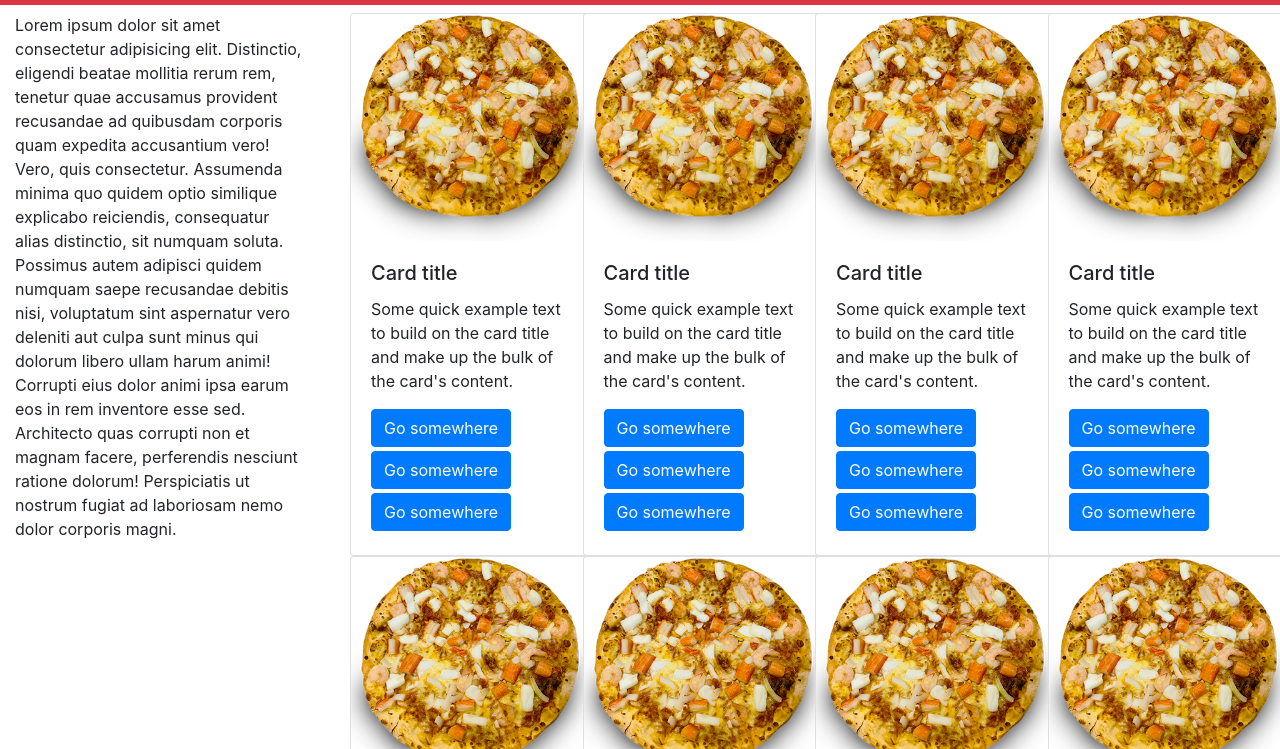
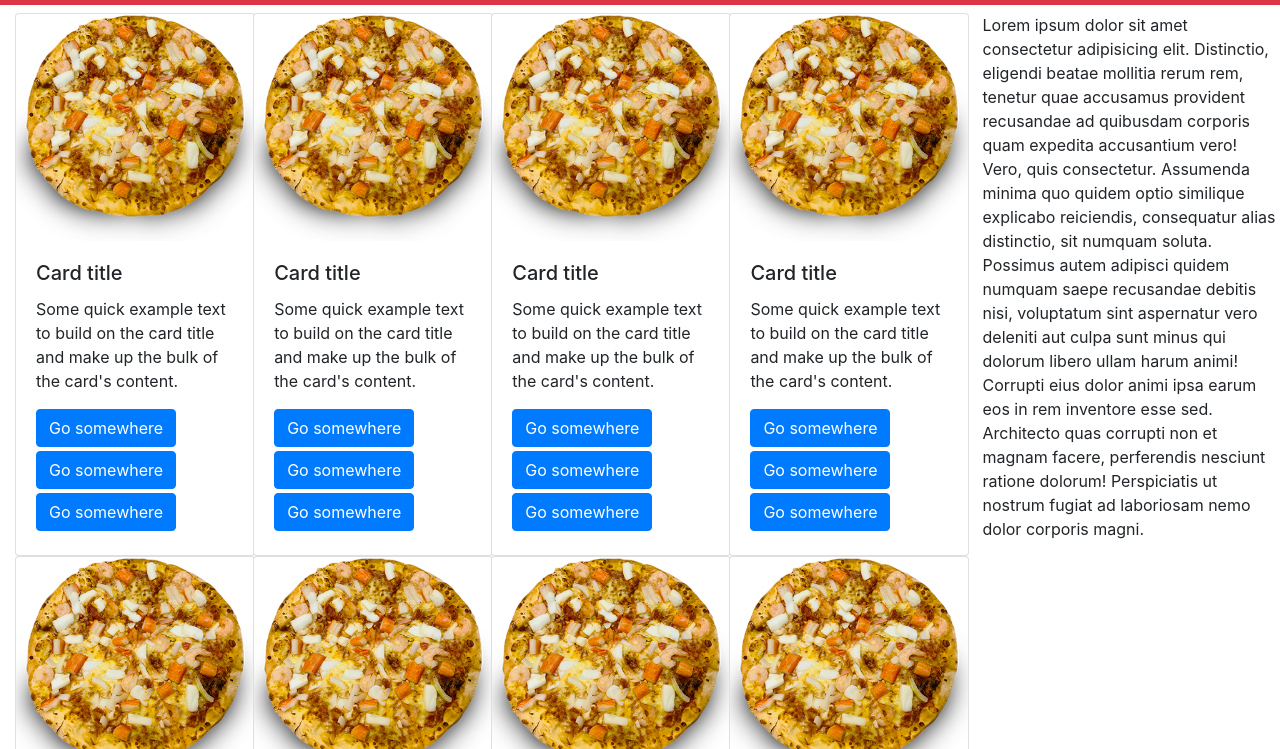
Before and after one commit to minuraDinupriya/mos-pos, a plain HTML site: page index.html in a window 1280 px wide. Shown: the part 51-800 px from the top of the page. Drawn offline with nearby package versions, Linux system fonts and the light colour scheme.

Commit message:
before12.14

```diff
--- a/css/style.css
+++ b/css/style.css
@@ -1,5 +1,5 @@
-.bo{
-    background-color: aqua;
-    height: 200px;
-    width: 50px;
+#bo{
+    position: sticky;
+    top: 0;
+    height: 400px;
 }
--- a/index.html
+++ b/index.html
@@ -4,6 +4,7 @@
     <!-- Required meta tags -->
     <meta charset="utf-8">
     <meta name="viewport" content="width=device-width, initial-scale=1, shrink-to-fit=no">
+    <link rel="stylesheet" href="/css/style.css">
 
     <!-- Bootstrap CSS -->
     <link rel="stylesheet" href="https://cdn.jsdelivr.net/npm/bootstrap@4.0.0/dist/css/bootstrap.min.css" integrity="sha384-Gn5384xqQ1aoWXA+058RXPxPg6fy4IWvTNh0E263XmFcJlSAwiGgFAW/dAiS6JXm" crossorigin="anonymous">
@@ -31,22 +32,14 @@
 
     </div>
 
-    <div>
 
-
-    </div>
 
     <p class="invisible">Lorem ipsum dolor sit amet consectetur adipisicing elit. Maiores, modi rerum soluta explicabo tenetur delectus ex quasi quisquam. Temporibus quam voluptatum soluta sed voluptates eos eius voluptate! Repellendus, voluptatibus amet?</p>
 
-    <div class="container-fluid">
 
-        <div class="row">
+        <div class="row ">
 
-          <div class="col-3 sticky-top" id="bo">
-              <p>Lorem ipsum dolor sit amet consectetur adipisicing elit. Distinctio, eligendi beatae mollitia rerum rem, tenetur quae accusamus provident recusandae ad quibusdam corporis quam expedita accusantium vero! Vero, quis consectetur. Assumenda minima quo quidem optio similique explicabo reiciendis, consequatur alias distinctio, sit numquam soluta. Possimus autem adipisci quidem numquam saepe recusandae debitis nisi, voluptatum sint aspernatur vero deleniti aut culpa sunt minus qui dolorum libero ullam harum animi! Corrupti eius dolor animi ipsa earum eos in rem inventore esse sed. Architecto quas corrupti non et magnam facere, perferendis nesciunt ratione dolorum! Perspiciatis ut nostrum fugiat ad laboriosam nemo dolor corporis magni.</p>
-          </div>
           <div class="col-9 d-flex flex-wrap">
-
 
 
             <div class="col-lg-3  ">
@@ -188,11 +181,15 @@
 
 
           </div>
+
+          <div class="col-3 " id="bo">
+            <p>Lorem ipsum dolor sit amet consectetur adipisicing elit. Distinctio, eligendi beatae mollitia rerum rem, tenetur quae accusamus provident recusandae ad quibusdam corporis quam expedita accusantium vero! Vero, quis consectetur. Assumenda minima quo quidem optio similique explicabo reiciendis, consequatur alias distinctio, sit numquam soluta. Possimus autem adipisci quidem numquam saepe recusandae debitis nisi, voluptatum sint aspernatur vero deleniti aut culpa sunt minus qui dolorum libero ullam harum animi! Corrupti eius dolor animi ipsa earum eos in rem inventore esse sed. Architecto quas corrupti non et magnam facere, perferendis nesciunt ratione dolorum! Perspiciatis ut nostrum fugiat ad laboriosam nemo dolor corporis magni.</p>
+        </div>
         </div>
 
 
 
-    </div>
+
 
 
 
```
